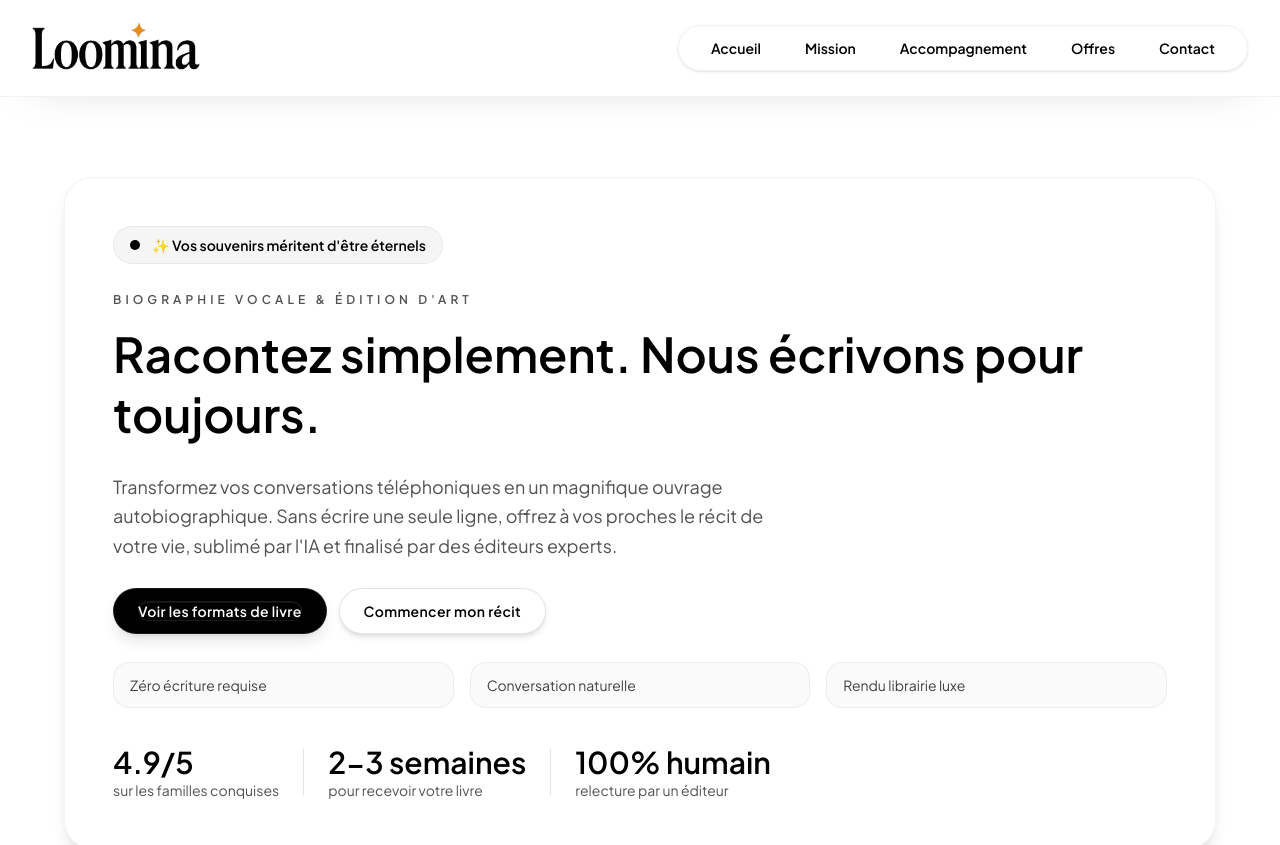
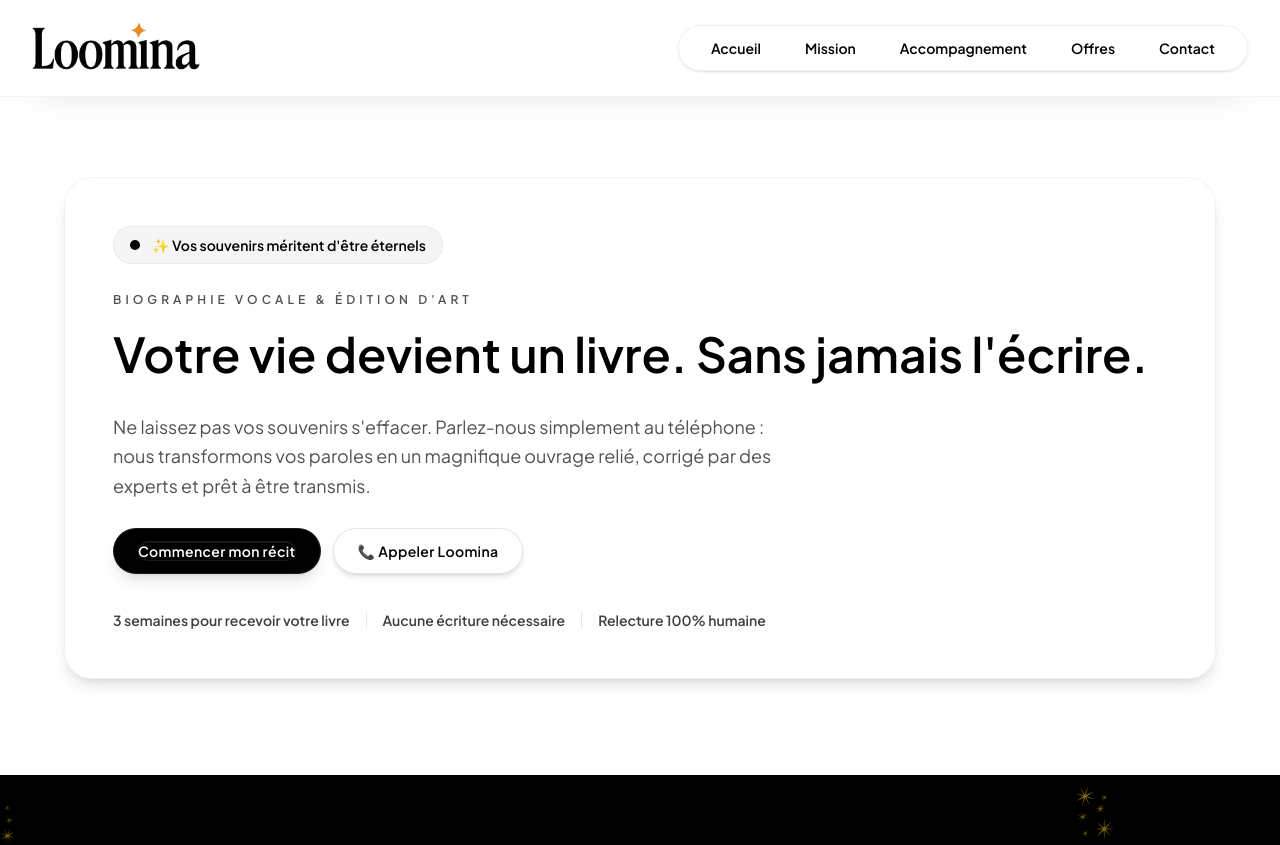
Before and after one commit to solalchetrit/loomina, a Next.js app: page / in a window 1280 px wide. Shown: the top 845 px of the page. Built offline with nearby package versions, Linux system fonts and the light colour scheme.

Commit message:
Update hero messaging and actions

```diff
--- a/components/Hero.tsx
+++ b/components/Hero.tsx
@@ -13,49 +13,33 @@ export default function Hero() {
             <div className="space-y-4">
               <p className="text-xs uppercase tracking-[0.34em] text-neutral-600 font-semibold">BIOGRAPHIE VOCALE & ÉDITION D'ART</p>
               <h1 className="text-4xl md:text-5xl font-semibold leading-tight text-black">
-                  Racontez simplement. Nous écrivons pour toujours.
+                Votre vie devient un livre. Sans jamais l'écrire.
               </h1>
             </div>
             <p className="text-lg text-neutral-600 leading-relaxed max-w-2xl">
-              Transformez vos conversations téléphoniques en un magnifique ouvrage autobiographique. Sans écrire une seule ligne, offrez à vos proches le récit de votre vie, sublimé par l'IA et finalisé par des éditeurs experts.
+              Ne laissez pas vos souvenirs s'effacer. Parlez-nous simplement au téléphone : nous transformons vos paroles en un magnifique ouvrage relié, corrigé par des experts et prêt à être transmis.
             </p>
             <div className="flex flex-col gap-3 sm:flex-row sm:items-center">
               <MagicButton
                 href="#offres"
                 className="bg-black text-white shadow-lg border border-black hover:bg-neutral-800"
               >
-                Voir les formats de livre
+                Commencer mon récit
               </MagicButton>
               <MagicButton
-                href="mailto:contact@loomina.fr"
+                href="tel:+33600000000"
                 variant="secondary"
                 className="bg-white text-black border border-black/10 shadow-md hover:bg-neutral-50 !text-black"
               >
-                Commencer mon récit
+                📞 Appeler Loomina
               </MagicButton>
             </div>
-            <div className="grid gap-4 sm:grid-cols-3">
-              {["Zéro écriture requise", "Conversation naturelle", "Rendu librairie luxe"].map((item) => (
-                <div key={item} className="rounded-2xl border border-black/5 bg-neutral-50 px-4 py-3 text-sm text-neutral-700">
-                  {item}
-                </div>
-              ))}
-            </div>
-            <div className="flex flex-wrap items-center gap-6 pt-2 text-neutral-600">
-              <div>
-                <p className="text-3xl font-semibold text-black">4.9/5</p>
-                <p className="text-sm">sur les familles conquises</p>
-              </div>
-              <div className="hidden h-12 w-px bg-black/10 sm:block" />
-              <div>
-                <p className="text-3xl font-semibold text-black">2-3 semaines</p>
-                <p className="text-sm">pour recevoir votre livre</p>
-              </div>
-              <div className="hidden h-12 w-px bg-black/10 sm:block" />
-              <div>
-                <p className="text-3xl font-semibold text-black">100% humain</p>
-                <p className="text-sm">relecture par un éditeur</p>
-              </div>
+            <div className="flex flex-wrap items-center gap-4 pt-2 text-sm font-semibold text-neutral-700">
+              <span>3 semaines pour recevoir votre livre</span>
+              <span className="hidden h-4 w-px bg-black/10 sm:block" />
+              <span>Aucune écriture nécessaire</span>
+              <span className="hidden h-4 w-px bg-black/10 sm:block" />
+              <span>Relecture 100% humaine</span>
             </div>
           </div>
         </div>
```
Lines whose indentation alone changed are shown as unchanged.
